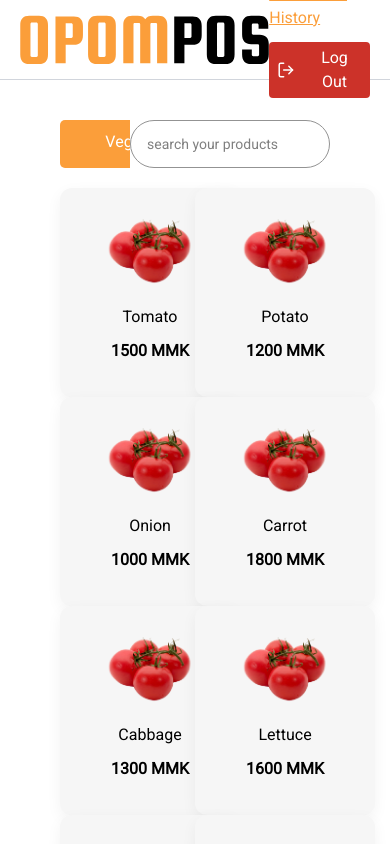
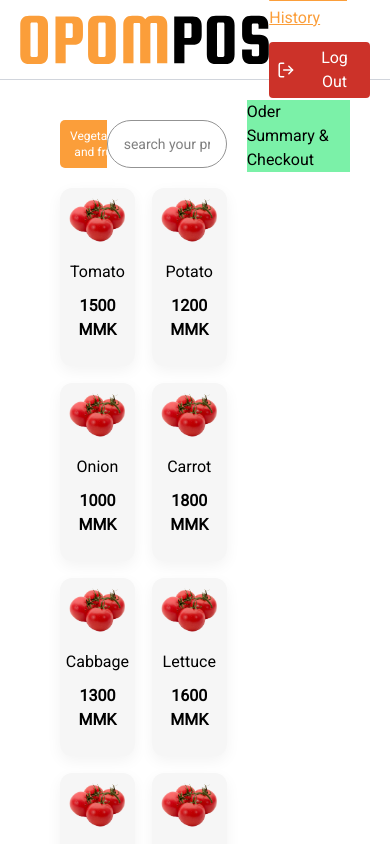
Before and after one commit to one-project-one-month/opom-pos-react-js, a Next.js app: page / in a window 390 px wide. Shown: the top 844 px of the page. Built offline with nearby package versions, Linux system fonts and the light colour scheme.

Commit message:
laptop-size-responsive

```diff
--- a/app/(root)/(main)/page.tsx
+++ b/app/(root)/(main)/page.tsx
@@ -4,8 +4,8 @@ import ProductSearch from "@/app/components/product-search";
 
 export default function Home() {
   return (
-    <div className="md:flex justify-center items-center max-w-[1280px] mx-auto">
-      <div className="max-w-[848px] md:w-[848px] h-full p-5">
+    <div className="flex justify-center items-start max-w-[1280px] mx-auto">
+      <div className="w-2/3 h-full p-5">
         <div className="flex justify-start items-center h-[48px]">
           <CategoryList/>
           <ProductSearch/>
@@ -14,7 +14,7 @@ export default function Home() {
           <ProductList/>
         </div>
       </div>
-      <div className="max-w-[432px] md:w-[432px] h-full bg-green-300">
+      <div className="w-1/3 h-full bg-green-300">
         Oder Summary & Checkout
       </div>
     </div>
--- a/app/components/category-card.tsx
+++ b/app/components/category-card.tsx
@@ -7,7 +7,7 @@ type CategoryCardProps = {
 
 const CategoryCard = ({active = false, title}: CategoryCardProps) => {
   return (
-    <div className={`w-[170px] h-[48px] rounded-[5px] p-[10px] text-center text-[#9E9E9E] flex-shrink-0 ${active ? 'bg-[#FB9E3A] text-white': ''}`}>{title}</div>
+    <div className={`w-fit h-[48px] rounded-[5px] p-2.5 text-center text-[#9E9E9E] flex-shrink-0 text-xs md:text-sm lg:text-[16px] flex justify-center items-center ${active ? 'bg-[#FB9E3A] text-white': ''}`}>{title}</div>
   )
 }
 
--- a/app/components/category-list.tsx
+++ b/app/components/category-list.tsx
@@ -2,8 +2,8 @@ import React from 'react'
 import CategoryCard from './category-card';
 
 const dummyCategories = [
-  { title: 'Vegetables', active: true },
-  { title: 'Fruits' },
+  { title: 'Vegetables and fruits', active: true },
+  { title: 'Fruits', active: true  },
   { title: 'Meat' },
   { title: 'Seafood' },
   { title: 'Dairy' },
@@ -16,7 +16,7 @@ const dummyCategories = [
 
 const CategoryList = () => {
   return (
-    <div className='flex gap-[10px] overflow-x-auto'>
+    <div className='flex gap-[10px] overflow-x-auto no-scrollbar'>
         {dummyCategories.map((cat, idx) => (
             <CategoryCard key={idx} title={cat.title} active={cat.active} />
         ))}
--- a/app/components/product-card.tsx
+++ b/app/components/product-card.tsx
@@ -8,7 +8,7 @@ type ProductCardProps = {
 
 export const ProductCard = ({image, title, price}: ProductCardProps) => {
   return (
-    <div className='w-[180px] h-[209px] bg-[#F6F6F6] rounded-[12px] flex justify-center items-center shadow-[0_5px_15px_0_rgba(0,0,0,0.05)]'>
+    <div className='w-full h-full bg-[#F6F6F6] lg:h-[209px] rounded-[12px] flex justify-center items-center shadow-[0_5px_15px_0_rgba(0,0,0,0.05)]'>
         <div className='w-[110px] h-[178px]'>
             <div className='space-y-[10px]'>
                 <Image
@@ -24,3 +24,5 @@ export const ProductCard = ({image, title, price}: ProductCardProps) => {
     </div>
   )
 }
+
+// lg:w-[180px] lg:h-[209px]
--- a/app/components/product-list.tsx
+++ b/app/components/product-list.tsx
@@ -16,10 +16,10 @@ const dummyProducts = [
 
 const ProductList = () => {
   return (
-    <div className='mt-5 grid grid-cols-2 md:grid-cols-3 lg:grid-cols-4 lg:gap-[20px]'>
-        {dummyProducts.map((product, idx) => (
+    <div className='mt-5 grid grid-cols-2 md:grid-cols-3 lg:grid-cols-4 gap-[17px] lg:gap-[20px]'>
+        {dummyProducts.map((product, i) => (
           <ProductCard
-          key={idx}
+            key={i}
             image={product.image}
             title={product.title}
             price={product.price}
--- a/app/components/product-search.tsx
+++ b/app/components/product-search.tsx
@@ -3,7 +3,7 @@ import React from 'react'
 const ProductSearch = () => {
   return (
     <div className='flex-1 flex justify-end'>
-      <input className='rounded-[40px] w-full min-w-[200px] h-[48px] px-4 border border-[#939393] focus:right-0 focus:outline-none text-sm' type="text" placeholder='search your products' />
+      <input className='rounded-[40px] w-full min-w-[120px] lg:min-w-[200px] h-[48px] px-4 border border-[#939393] focus:right-0 focus:outline-none text-sm' type="text" placeholder='search your products' />
     </div>
   )
 }
--- a/app/globals.css
+++ b/app/globals.css
@@ -47,3 +47,13 @@
   --color-success-800: #044c12;
   --color-success-900: #033b0e;
 }
+
+@layer utilities {
+  .no-scrollbar::-webkit-scrollbar {
+    display: none;
+  }
+  .no-scrollbar {
+    -ms-overflow-style: none;
+    scrollbar-width: none;
+  }
+}
```
Lines whose indentation alone changed are shown as unchanged.
